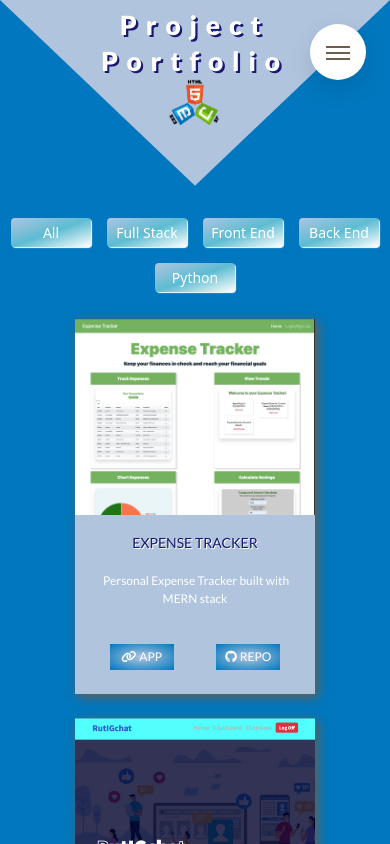
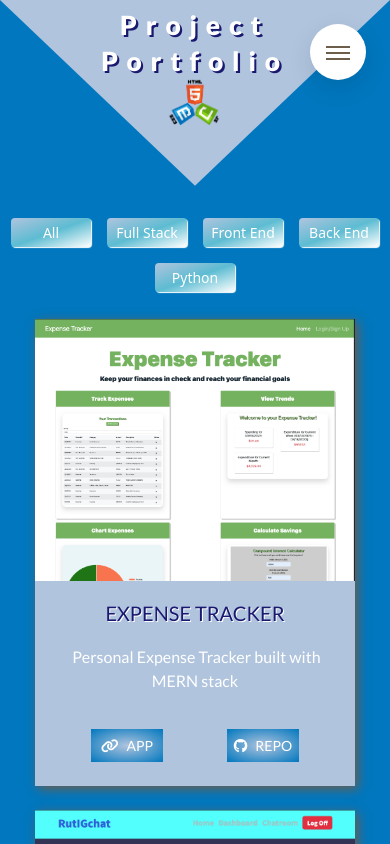
Before and after one commit to BillStephens2022/my_portfolio, a React (Create React App) app: page /portfolio in a window 390 px wide. Shown: the top 844 px of the page. Built offline with nearby package versions, Linux system fonts and the light colour scheme.

Commit message:
improved styling on phones/tablets for portfolio page

```diff
--- a/src/css/style.css
+++ b/src/css/style.css
@@ -181,6 +181,15 @@ html {
   box-shadow: 3px 3px 10px #6D5D4B;
   font-family: "Lato", non-serif;
   transition: all .8s ease; }
+  @media only screen and (max-width: 75em) {
+    .projects__card {
+      width: 40rem; } }
+  @media only screen and (max-width: 56.25em) {
+    .projects__card {
+      width: 42rem; } }
+  @media only screen and (max-width: 37.5em) {
+    .projects__card {
+      width: 40rem; } }
   .projects__card:hover {
     transform: translateY(-3px) scale(1.05);
     box-shadow: 0.2rem 0.2rem 0.5rem #fff; }
@@ -200,9 +209,21 @@ html {
       text-transform: uppercase;
       color: midnightblue;
       text-shadow: 1px 1px white; }
+      @media only screen and (max-width: 75em) {
+        .projects__card-body--title {
+          font-size: 3rem; } }
+      @media only screen and (max-width: 37.5em) {
+        .projects__card-body--title {
+          font-size: 2.5rem; } }
     .projects__card-body--text {
       padding: 1rem;
       color: #fff; }
+      @media only screen and (max-width: 75em) {
+        .projects__card-body--text {
+          font-size: 2.25rem; } }
+      @media only screen and (max-width: 37.5em) {
+        .projects__card-body--text {
+          font-size: 2rem; } }
   .projects__card-footer {
     margin-top: auto;
     color: #fff;
@@ -218,16 +239,18 @@ html {
       background-image: radial-gradient(lightsteelblue, #0077be); }
       @media only screen and (max-width: 75em) {
         .projects__card-footer--link {
-          font-size: 1.7rem;
+          font-size: 1.6rem;
+          padding: .6rem;
           width: 10rem; } }
       @media only screen and (max-width: 56.25em) {
         .projects__card-footer--link {
-          font-size: 1.8rem;
-          width: 12rem; } }
+          font-size: 2.25rem;
+          padding: .75rem;
+          width: 14rem; } }
       @media only screen and (max-width: 37.5em) {
         .projects__card-footer--link {
-          font-size: 1.5rem;
-          width: 8rem; } }
+          font-size: 1.75rem;
+          width: 9rem; } }
       .projects__card-footer--link:link {
         color: #fff;
         text-decoration: none;
@@ -239,7 +262,7 @@ html {
         box-shadow: 2px 2px 10px #fff; }
 
 .fas, .fab {
-  margin-right: 3px; }
+  margin-right: 8px; }
 
 .footer {
   height: 7vh;
--- a/src/sass/components/_project-card.scss
+++ b/src/sass/components/_project-card.scss
@@ -12,6 +12,19 @@
     font-family: "Lato", non-serif;
     // animation: slideUp 1s ease-in-out;
     transition: all .8s ease;
+
+
+    @include respond(tab-land) {
+      width: 40rem;
+    }
+
+    @include respond(tab-port) {
+      width: 42rem;
+    }
+
+    @include respond(phone) {
+      width: 40rem;
+    }
 
     &:hover {
       transform: translateY(-3px) scale(1.05);
@@ -38,11 +51,27 @@
         text-transform: uppercase;
         color: $color-blue-dark;
         text-shadow: 1px 1px white;
+
+        @include respond(tab-land) {
+          font-size: 3rem;
+        }
+
+        @include respond(phone) {
+          font-size: 2.5rem;
+        }
       }
 
       &--text {
         padding: 1rem;
         color: $color-white;
+
+        @include respond(tab-land) {
+          font-size: 2.25rem;
+        }
+
+        @include respond(phone) {
+          font-size: 2rem;
+        }
       }
     }
 
@@ -65,19 +94,22 @@
         background-image: radial-gradient($color-blue-light-3, $color-blue-med);
 
         @include respond(tab-land) {
-          font-size: 1.7rem;
+          font-size: 1.6rem;
+          padding: .6rem;
           width: 10rem;
         }
 
         @include respond(tab-port) {
-          font-size: 1.8rem;
-          width: 12rem;
+          font-size: 2.25rem;
+          padding: .75rem;
+          width: 14rem;
         }
 
         @include respond(phone) {
-          font-size: 1.5rem;
-          width: 8rem;
+          font-size: 1.75rem;
+          width: 9rem;
         }
+
         &:link {
           color: $color-white;
           text-decoration: none;
@@ -97,5 +129,5 @@
   }
 
 .fas, .fab {
-  margin-right: 3px;
+  margin-right: 8px;
 }
```
